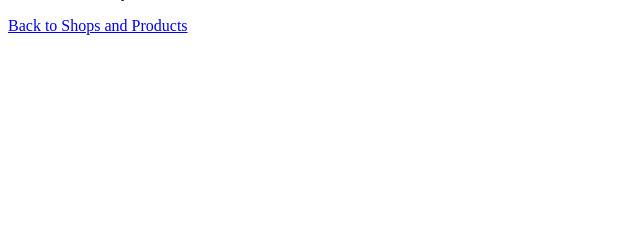
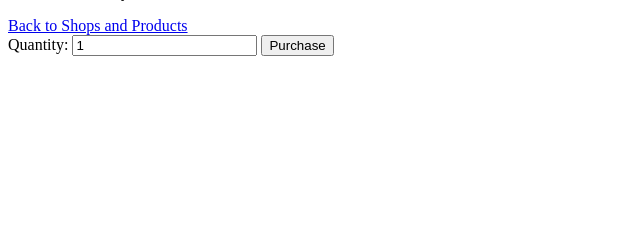
Before and after one commit to gabrielbugarija/mini-shopify-4806, a Spring app: template src/main/resources/templates/product-details.html in a window 1280 px wide. Shown: the part 98-338 px from the top of the page, without its empty margins (0-640 px from the left). Run offline with Thymeleaf, Linux system fonts and the light colour scheme; the template is opened without the code that fills it, so the values that code supplies are empty; some of the project's set-up classes (security, data sources, template engines, error pages and the like) are left out, and stand-ins take their place.

Commit message:
added the feature to purchase items, this will remove x number of items purchased from the total list.

```diff
--- a/src/main/java/org/example/InterfaceModeFilter.java
+++ b/src/main/java/org/example/InterfaceModeFilter.java
@@ -36,9 +36,10 @@ public class InterfaceModeFilter extends OncePerRequestFilter {
         boolean shopOrProduct = path.equals("/shops") || path.startsWith("/shops/")
                 || path.equals("/products") || path.startsWith("/products/")
                 || path.startsWith("/merchant/");
+        boolean customerPurchase = "POST".equals(request.getMethod()) && (path.matches("/products/\\d+/purchase") || path.matches("/products/\\d+/purchase-page"));
         HttpSession session = request.getSession(false);
         boolean merchant = session != null && "merchant".equals(session.getAttribute(MODE));
-        if (shopOrProduct && !READ_METHODS.contains(request.getMethod()) && !merchant) {
+        if (shopOrProduct && !READ_METHODS.contains(request.getMethod()) && !merchant && !customerPurchase) {
             response.sendError(HttpServletResponse.SC_FORBIDDEN,
                     "Switch to merchant mode to add or edit shops and products.");
             return;
--- a/src/main/resources/templates/product-details.html
+++ b/src/main/resources/templates/product-details.html
@@ -19,5 +19,23 @@
 
 <a th:href="@{/}">Back to Shops and Products</a>
 
+<form th:action="@{/products/{id}/purchase-page(id=${product.id})}"
+      method="post">
+
+    <label for="amount">Quantity:</label>
+
+    <input type="number"
+           id="amount"
+           name="amount"
+           value="1"
+           min="1"
+           th:max="${product.quantity}"
+           required>
+
+    <button type="submit"
+            th:disabled="${product.quantity <= 0}">
+        Purchase
+    </button>
+</form>
 </body>
 </html>
```
Also changed, not shown: src/main/java/org/example/ProductController.java (+7 -0 lines), src/main/java/org/example/ProductPageController.java (+17 -1 lines), src/main/java/org/example/ProductService.java (+20 -0 lines).
